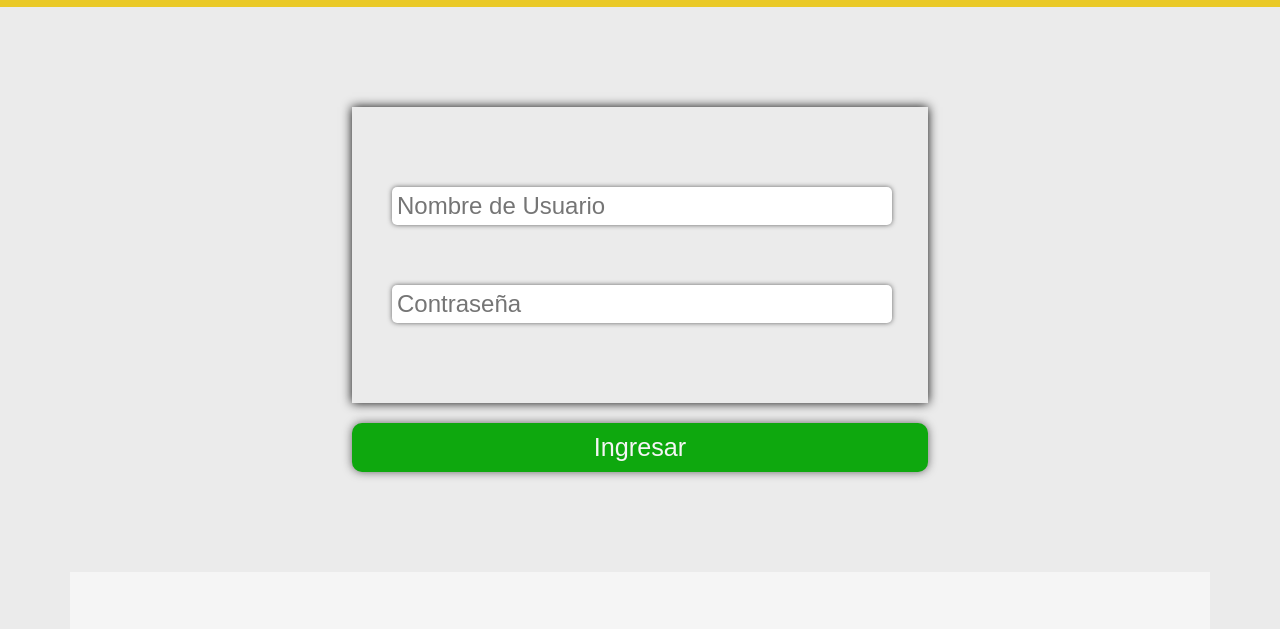
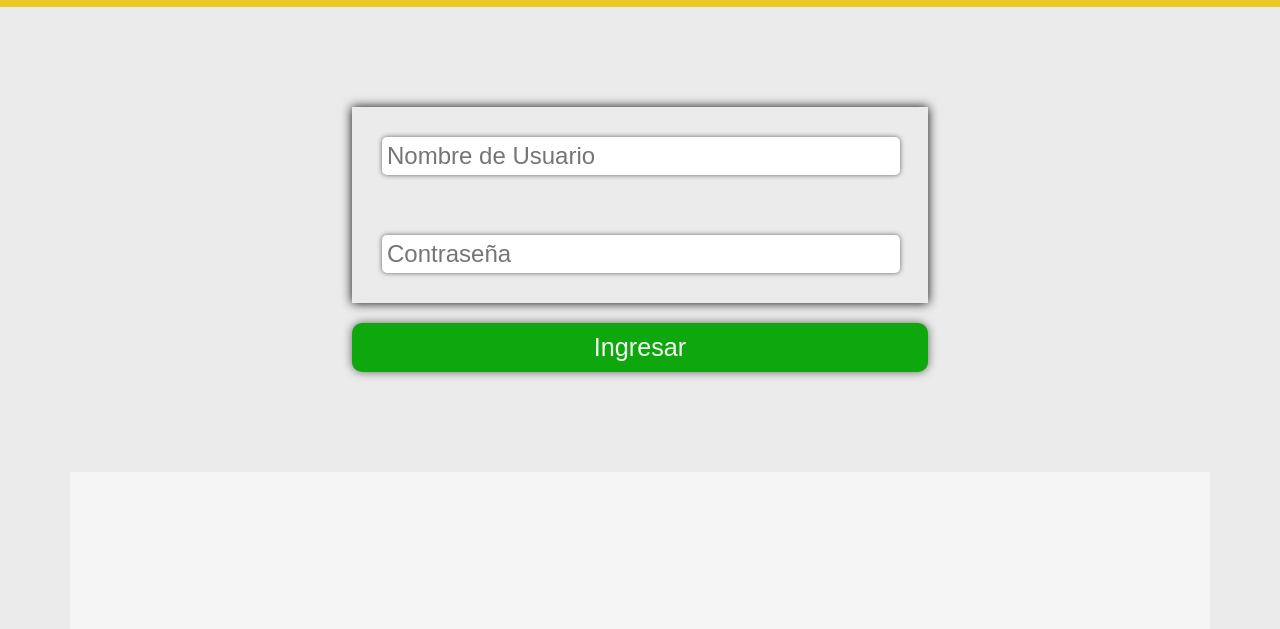
Before and after one commit to dani-goyetche/mercado.liebre, a website: page views/login.html in a window 1280 px wide. Shown: the part 142-771 px from the top of the page. Drawn offline with Linux system fonts and the light colour scheme; files that its build step writes are made by us from their sources; files whose address does not match are found by name.

Commit message:
register

```diff
--- a/public/css/styles.css
+++ b/public/css/styles.css
@@ -112,9 +112,7 @@ main .register-main{
     margin-left: auto;
     margin-right: auto;
 }
-main .register-main-shadow{
-    padding: 50px 10px 50px 10px;
-}
+
 main .register-main-form{
     display:flex;
     flex-direction: column;
```
